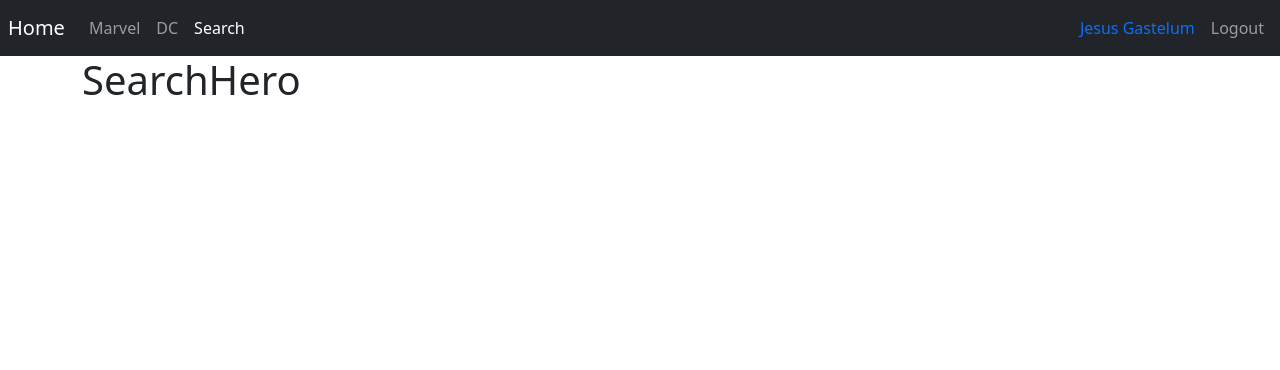
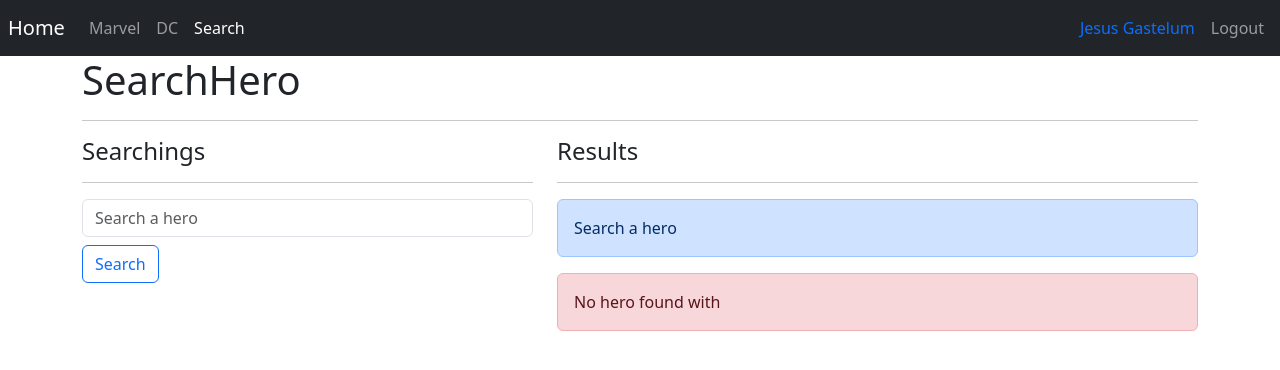
Before and after one commit to JesugG17/heroes-app, a React (Vite) app: page /search in a window 1280 px wide. Shown: the top 370 px of the page. Built offline with nearby package versions, Linux system fonts and the light colour scheme.

Commit message:
searchpage funcionando a medias...

```diff
--- a/package.json
+++ b/package.json
@@ -9,6 +9,7 @@
     "preview": "vite preview"
   },
   "dependencies": {
+    "query-string": "^8.1.0",
     "react": "^18.2.0",
     "react-dom": "^18.2.0",
     "react-router": "^6.10.0",
--- /dev/null
+++ b/src/heroes/helpers/getHerosByName.js
@@ -0,0 +1,11 @@
+import { heroes } from '../data/heroes'
+
+export const getHerosByName = (name = '') => {
+
+    name = name.toLocaleLowerCase().trim();
+    if ( name.length === 0) return [];
+
+    return heroes.filter(
+        hero => hero.superhero.toLocaleLowerCase().includes(name)
+    );
+}
--- a/src/heroes/helpers/index.js
+++ b/src/heroes/helpers/index.js
@@ -1,2 +1,3 @@
 export * from './getHeroesByPublisher';
 export * from  './getHeroById';
+export * from './getHerosByName';
--- a/src/heroes/pages/SearchPage.jsx
+++ b/src/heroes/pages/SearchPage.jsx
@@ -1,8 +1,76 @@
+import { useLocation, useNavigate } from 'react-router';
+import queryString from 'query-string';
+import { useForm } from '../../hooks/useForm';
+import { getHerosByName } from '../helpers';
+import { HeroeCard } from '../components/HeroeCard';
 
 export const SearchPage = () => {
+
+  const navigate = useNavigate();
+  const location = useLocation();
+
+  const { hero } = queryString.parse(location.search);
+
+  const heroes = getHerosByName( hero );
+
+  const { searchText, onInputChange } = useForm({
+    searchText: hero
+  });
+
+  const onSearchSubmit = (event) => {
+    event.preventDefault();
+
+    navigate(`?hero=${searchText.toLowerCase().trim()}`);
+  }
+
   return (
     <>
-        <h1>SearchHero</h1>
+      <h1>SearchHero</h1>
+      <hr />
+
+      <div className="row">
+        <div className="col-5">
+          <h4>Searchings</h4>
+          <hr />
+          <form onSubmit={ onSearchSubmit }>
+            <input
+              className="form-control"
+              type="text"
+              placeholder="Search a hero"
+              name="searchText"
+              autoComplete="off"
+              value={ searchText }
+              onChange={ onInputChange }
+            />
+            <button className="btn btn-outline-primary mt-2">
+              Search
+            </button>
+          </form>
+        </div>
+        <div className="col-7">
+          <h4>Results</h4>
+          <hr />
+
+          <div className="alert alert-primary">
+            Search a hero
+          </div>
+          <div className="alert alert-danger">
+            No hero found with <b>{ hero }</b>
+          </div>
+
+          {
+            heroes.length > 0 &&
+            heroes.map( hero => {
+              return (
+                <HeroeCard
+                  key={ hero.id }
+                  hero={ hero }
+                />
+              )
+            })
+          }
+        </div>
+      </div>
     </>
-  )
-}
+  );
+};
--- /dev/null
+++ b/src/hooks/useForm.js
@@ -0,0 +1,25 @@
+import { useState } from 'react';
+
+export const useForm = ( initialForm = {} ) => {
+
+    const [ formState, setFormState ] = useState( initialForm );
+
+    const onInputChange = ({ target }) => {
+        const { name, value } = target;
+        setFormState({
+            ...formState,
+            [ name ]: value
+        });
+    }
+
+    const onResetForm = () => {
+        setFormState( initialForm );
+    }
+
+    return {
+        ...formState,
+        formState,
+        onInputChange,
+        onResetForm,
+    }
+}
```
Also changed, not shown: 1 other file (tests, documents, lock files or other folders).
